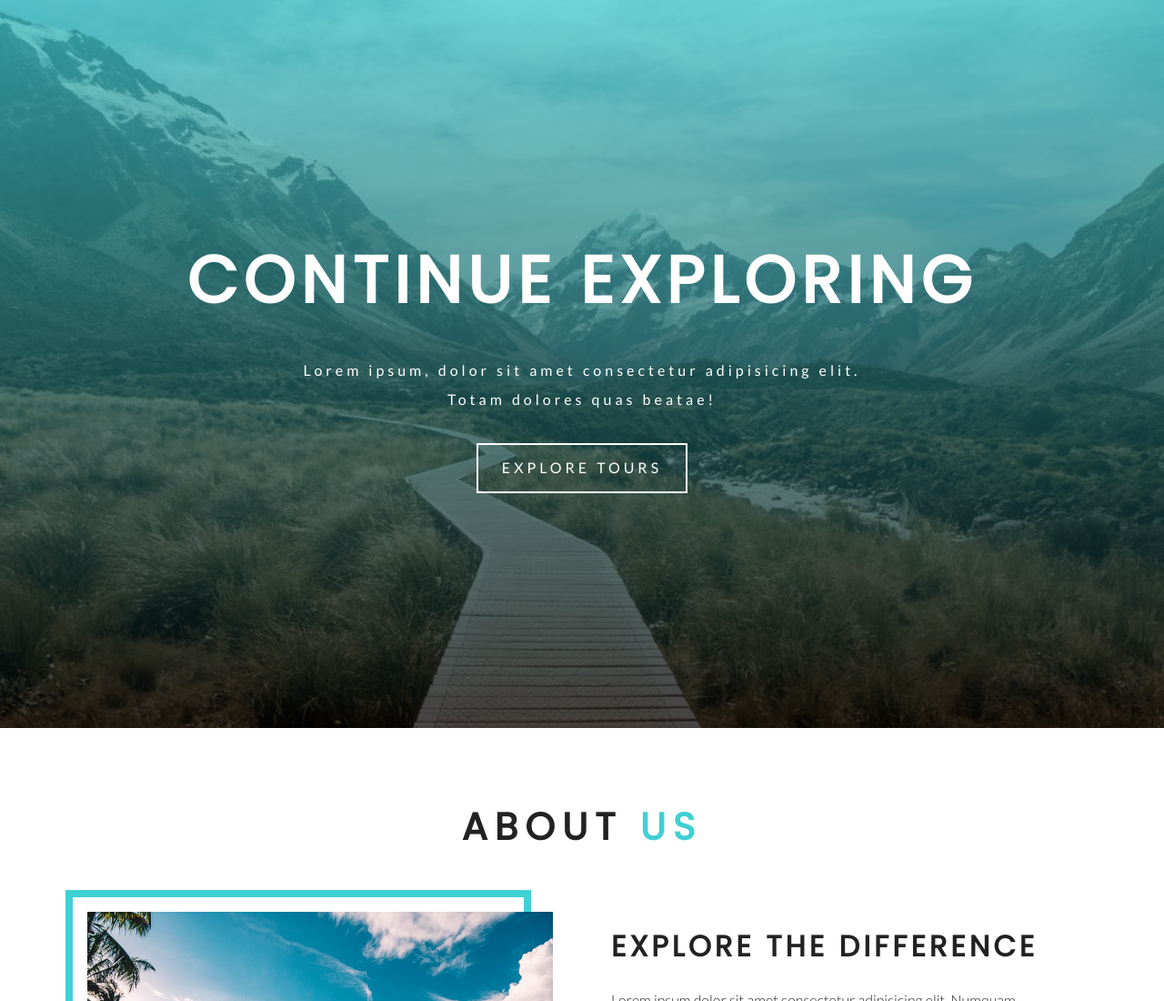
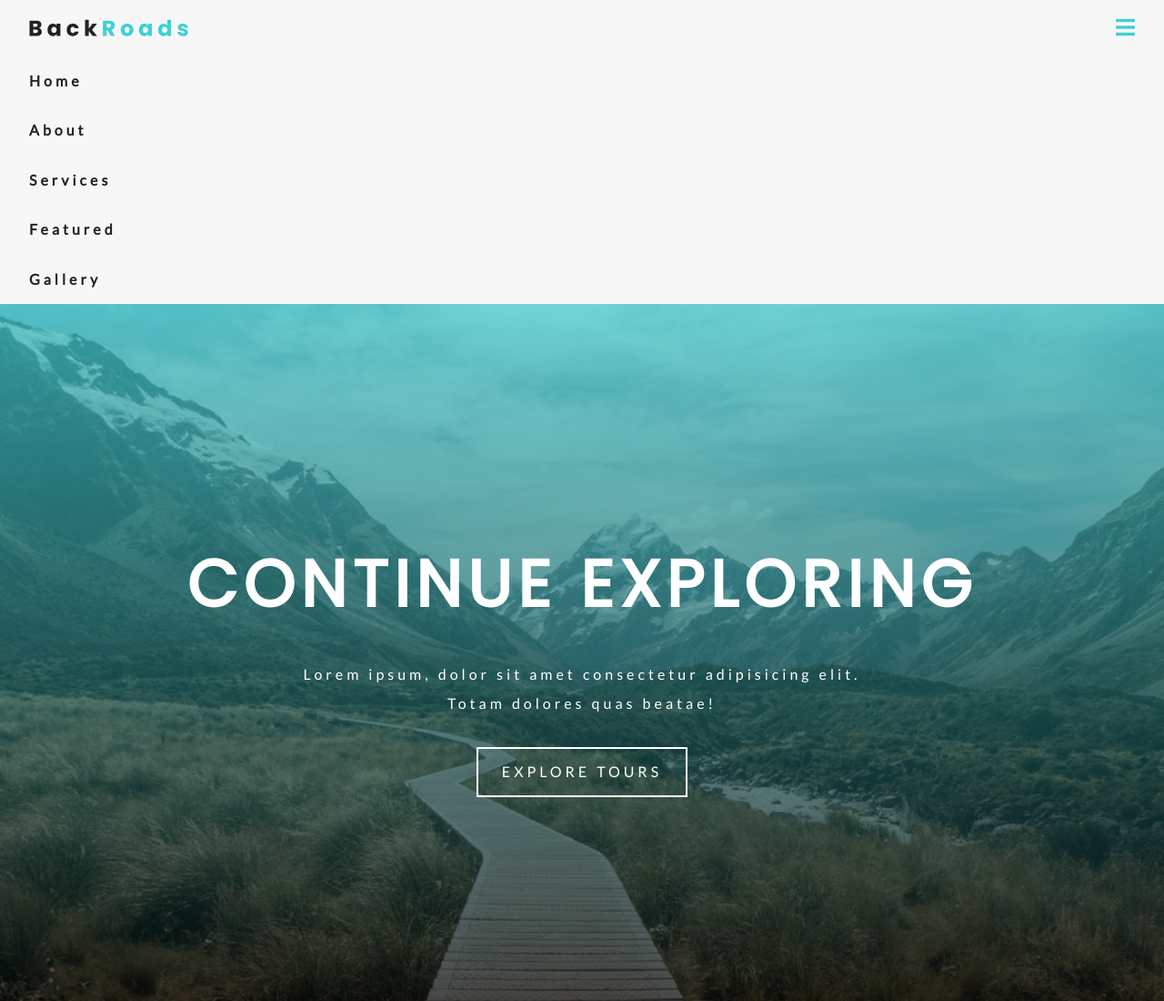
Before and after one commit to hamzaamughal/backroads, a plain HTML site: page index.html in a window 1280 px wide. Shown: the top 1100 px of the page at 91% size. Drawn offline with Linux system fonts and the light colour scheme.

Commit message:
navbar for small devices added

```diff
--- a/css/styles.css
+++ b/css/styles.css
@@ -30,7 +30,7 @@ body {
   font-size: 1rem;
 }
 /* global styles */
-img {
+img:not(.nav-logo) {
   width: 100%;
   display: block;
 }
@@ -441,4 +441,39 @@ a {
 }
 /* ***********************************end of footer ************************************ */
 /* *********************************** navbar ************************************ */
+.nav-icons {
+  display: none;
+}
+.nav-header {
+  padding: 1rem 2rem;
+  display: flex;
+  justify-content: space-between;
+  align-items: center;
+}
+.nav-toggle {
+  background: transparent;
+  border: none;
+  outline: none;
+  font-size: 1.5rem;
+  color: var(--primaryColor);
+  cursor: pointer;
+  transition: var(--mainTransition);
+}
+.nav-toggle:hover {
+  transform: scale(1.2);
+}
+.nav-link {
+  display: block;
+  padding: 1rem 2rem;
+  color: var(--mainBlack);
+  text-transform: capitalize;
+  font-weight: bold;
+  letter-spacing: var(--mainSpacing);
+  transition: var(--mainTransition);
+}
+.nav-link:hover {
+  color: var(--primaryColor);
+  background: var(--drakGrey);
+  padding-left: 2.5rem;
+}
 /* ***********************************end of navbar ************************************ */
--- a/index.html
+++ b/index.html
@@ -21,7 +21,44 @@
     <!-- header -->
     <header id="home">
       <!-- navbar -->
-      <nav></nav>
+      <nav class="navbar">
+        <div class="nav-center">
+          <!-- nav header -->
+          <div class="nav-header">
+            <img src="./images/logo.svg" alt="logo" class="nav-logo" />
+            <button
+              type="button"
+              class="nav-toggle"
+              aria-label="nav toggler"
+              id="nav-toggle"
+            >
+              <i class="fas fa-bars"></i>
+            </button>
+          </div>
+          <!-- end of navbar header -->
+          <!-- navbar links -->
+          <div class="nav-links" id="nav-links">
+            <a href="#home" class="nav-link">home</a>
+            <a href="#about" class="nav-link">about</a>
+            <a href="#services" class="nav-link">services</a>
+            <a href="#featured" class="nav-link">featured</a>
+            <a href="#gallery" class="nav-link">gallery</a>
+          </div>
+          <!-- end of navbar links -->
+          <!-- nav social icons -->
+          <div class="nav-icons">
+            <a href="https://www.twitter.com" target="_blank" class="nav-icon"
+              ><i class="fab fa-twitter"></i
+            ></a>
+            <a href="https://www.facebook.com" target="_blank" class="nav-icon"
+              ><i class="fab fa-facebook"></i
+            ></a>
+            <a href="https://www.linkedin.com" target="_blank" class="nav-icon"
+              ><i class="fab fa-linkedin"></i
+            ></a>
+          </div>
+        </div>
+      </nav>
       <!-- hero -->
       <div class="hero">
         <div class="hero-banner">
```
